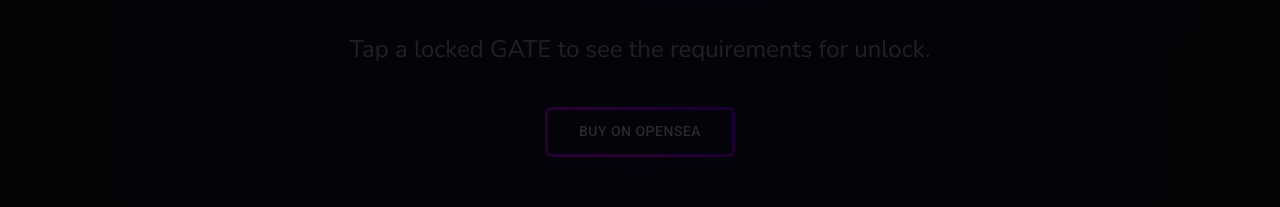
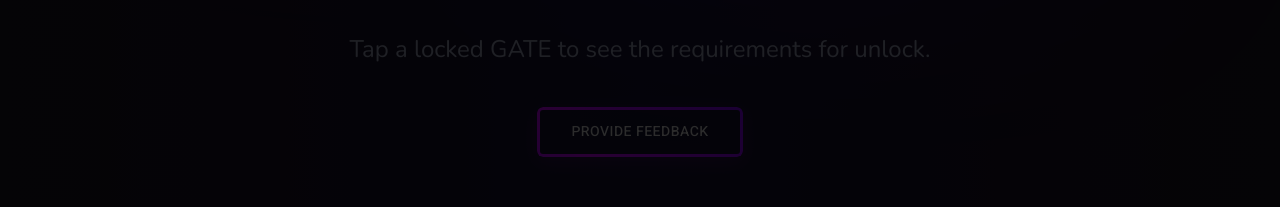
Before and after one commit to legojerry/buildForTheCreators, a Next.js app: page / in a window 1280 px wide. Shown: the part 834-1041 px from the top of the page. Built offline with nearby package versions, Linux system fonts and the light colour scheme.

Commit message:
[update url for opensea and rename button]

```diff
--- a/src/components/HeroSlider.js
+++ b/src/components/HeroSlider.js
@@ -1,4 +1,5 @@
 import React, { useEffect, useState } from "react"
+import UserDataFetcher from "/src/components/UserDataFetcher"
 
 const UserDataComponent = ({ apiUrl }) => {
   const [displayName, setDisplayName] = useState("")
@@ -29,7 +30,7 @@ const UserDataComponent = ({ apiUrl }) => {
   )
 }
 
-export const HeroSlider = () => {
+const HeroSlider = () => {
   const [isClicked, setIsClicked] = useState(false)
 
   const handleAnchorClick = () => {
@@ -310,12 +311,12 @@ export const HeroSlider = () => {
           <h1>Learn how to unlock GATEs.</h1>
           <p>Tap a locked GATE to see the requirements for unlock.</p>
           <a
-            href="https://opensea.io/"
+            href="https://warpcast.com/rskagy.eth/0x5acbbd99"
             className="metaportal_fn_button"
             target="_blank"
             rel="noreferrer"
           >
-            <span>Buy On Opensea</span>
+            <span>Provide Feedback</span>
           </a>
         </div>
         {/* !Description */}
@@ -324,4 +325,13 @@ export const HeroSlider = () => {
   )
 }
 
+const CombinedComponent = () => {
+  return (
+    <>
+      <HeroSlider />
+      <UserDataFetcher />
+    </>
+  )
+}
+
 export default HeroSlider
```
